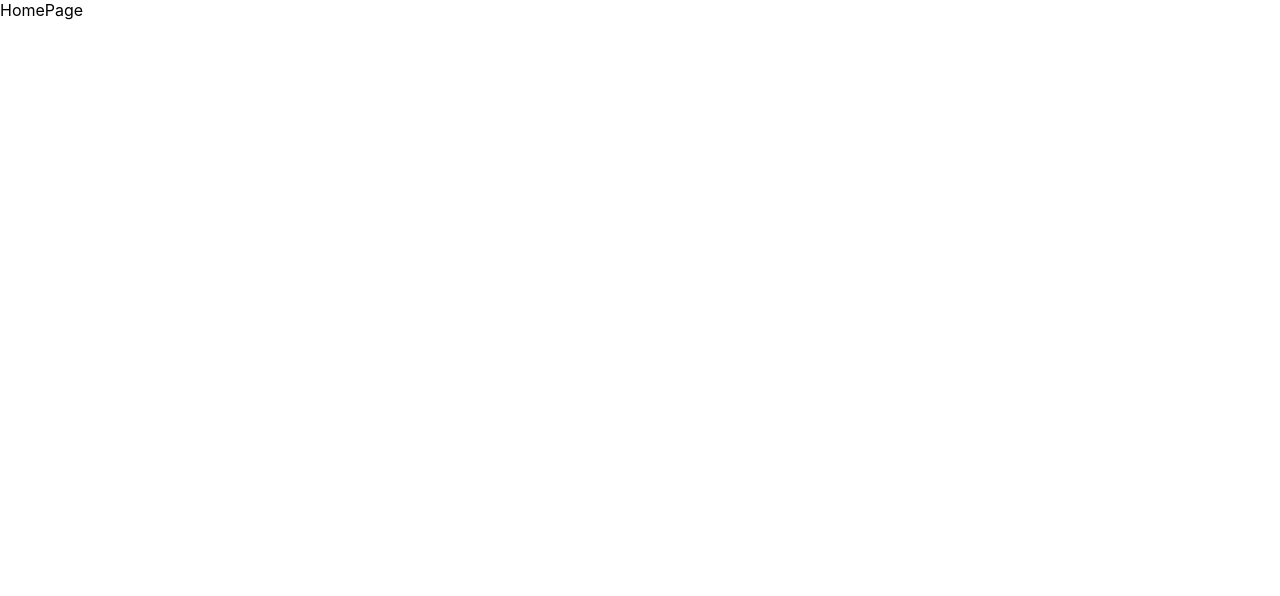
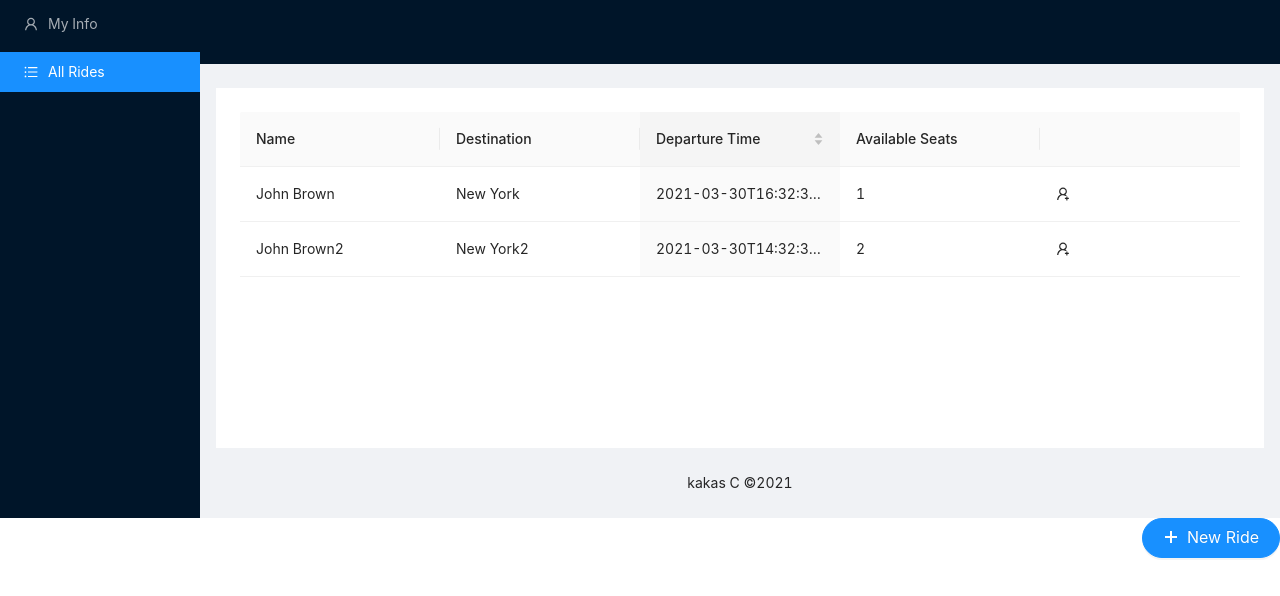
Before and after one commit to ItamarSoffer/rideclient, a React (Create React App) app in the folder ridetclient/: page / in a window 1280 px wide. Shown: the top 596 px of the page. Built offline with nearby package versions, Linux system fonts and the light colour scheme.

Commit message:
Basic Home page

```diff
--- a/ridetclient/package.json
+++ b/ridetclient/package.json
@@ -3,6 +3,7 @@
   "version": "0.1.0",
   "private": true,
   "dependencies": {
+    "@ant-design/icons": "^4.6.2",
     "@testing-library/jest-dom": "^5.11.10",
     "@testing-library/react": "^11.2.6",
     "@testing-library/user-event": "^12.8.3",
--- a/ridetclient/src/App.js
+++ b/ridetclient/src/App.js
@@ -1,7 +1,7 @@
-import logo from './logo.svg';
 import './App.css';
 import AppRouter from './Router/AppRouter'
 import React from "react";
+import 'antd/dist/antd.css';
 
 function App() {
   return (
--- /dev/null
+++ b/ridetclient/src/Components/RidesList.js
@@ -0,0 +1,63 @@
+import {Table, Tooltip} from "antd";
+import {UserAddOutlined} from "@ant-design/icons";
+
+const columns = [
+    {
+        title: 'Name',
+        dataIndex: 'name',
+    },
+    {
+        title: 'Destination',
+        dataIndex: 'destination',
+    },
+    {
+        title: 'Departure Time',
+        dataIndex: 'departure_time',
+        key: 'departure_time',
+        sorter: (a, b) => Date.parse(a) - Date.parse(b),
+        sortOrder: (info) => info.columnKey === 'departure_time' && info.order,
+        ellipsis: true,
+    },
+    {
+        title: 'Available Seats',
+        dataIndex: 'available_seats',
+    },
+    {
+        title: '',
+        dataIndex: 'action',
+        render: () => (
+            <Tooltip title={"Assign to ride"}>
+                <UserAddOutlined onClick={() => {
+                    console.log("pressed")
+                }}/>
+            </Tooltip>)
+    }
+];
+
+const data = [
+    {
+        key: '1',
+        name: 'John Brown',
+        destination: 'New York',
+        departure_time: "2021-03-30T16:32:33+03:00",
+        available_seats: 1
+    },
+    {
+        key: '2',
+        name: 'John Brown2',
+        destination: 'New York2',
+        departure_time: "2021-03-30T14:32:33+03:00",
+        available_seats: 2
+    }
+]
+
+export default function RidesList(props) {
+    const {rideInstances} = props;
+
+    // TODO: change data to rideInstances in the dataSource
+    return (
+        <>
+            <Table pagination={false} columns={columns} dataSource={data}/>
+        </>
+    );
+};
--- /dev/null
+++ b/ridetclient/src/Pages/HomePage.css
@@ -0,0 +1,13 @@
+#components-layout-demo-responsive .logo {
+  height: 32px;
+  margin: 16px;
+  background: rgba(255, 255, 255, 0.2);
+}
+
+.site-layout-sub-header-background {
+  background: #fff;
+}
+
+.site-layout-background {
+  background: #fff;
+}
--- a/ridetclient/src/Pages/HomePage.js
+++ b/ridetclient/src/Pages/HomePage.js
@@ -1,5 +1,85 @@
-import React from 'react';
+import React, {useEffect, useState} from 'react';
+import {Button, Menu, notification, Tooltip} from "antd";
+import RidesList from "../Components/RidesList";
+import Sider from "antd/es/layout/Sider";
+import Layout, {Content, Footer, Header} from "antd/es/layout/layout";
+import {UserOutlined, PlusOutlined, UnorderedListOutlined} from '@ant-design/icons';
+import "./HomePage.css"
 
-export default function HomePage(){
-    return (<div>HomePage</div>)
+async function getRides(page, searchParams = {}) {
+    try {
+        // TODO: use API and return rides list
+        return []
+    } catch (e) {
+        notification.error({message: "Error", description: "Failed to load rides instances' data"});
+        return [];
+    }
 }
+
+
+export default function HomePage() {
+    const [rideInstances, setRideInstances] = useState([]);
+    const [loading, setLoading] = useState(false);
+
+
+    async function loadRideInstances(page) {
+        setLoading(true);
+        const oldData = rideInstances.slice();
+        const newData = await getRides(page);
+        setLoading(false);
+        const hasNewData = newData.length !== 0;
+        if (hasNewData) {
+            setRideInstances(oldData.concat(newData));
+        }
+        return hasNewData;
+    }
+
+    useEffect(() => {
+        getRides(0).then(setRideInstances);
+    }, [])
+
+    return (
+        <>
+            <Layout>
+                <Sider
+                    breakpoint="lg"
+                    collapsedWidth="0"
+                    onBreakpoint={broken => {
+                        console.log(broken);
+                    }}
+                    onCollapse={(collapsed, type) => {
+                        console.log(collapsed, type);
+                    }}
+                >
+                    <div className="logo"/>
+                    <Menu theme="dark" mode="inline" defaultSelectedKeys={['2']}>
+                        <Menu.Item key="1" icon={<UserOutlined/>}>
+                            My Info
+                        </Menu.Item>
+                        <Menu.Item key="2" icon={<UnorderedListOutlined />}>
+                            All Rides
+                        </Menu.Item>
+                    </Menu>
+                </Sider>
+                <Layout>
+                    <Header className="site-layout-sub-header-background" style={{padding: 0}}/>
+                    <Content style={{margin: '24px 16px 0'}}>
+                        <div className="site-layout-background" style={{padding: 24, minHeight: 360}}>
+                            <RidesList
+                                loading={loading}
+                                handleLoadMore={loadRideInstances}
+                                rideInstances={rideInstances}
+                            />
+                        </div>
+                    </Content>
+                    <Footer style={{textAlign: 'center'}}>kakas C ©2021</Footer>
+                </Layout>
+            </Layout>
+            <Tooltip title={"New Ride"}>
+                <Button style={{float: "right"}} type="primary" shape="round" icon={<PlusOutlined/>} size={"large"}>
+                    New Ride
+                </Button>
+            </Tooltip>
+        </>
+    )
+}
```
